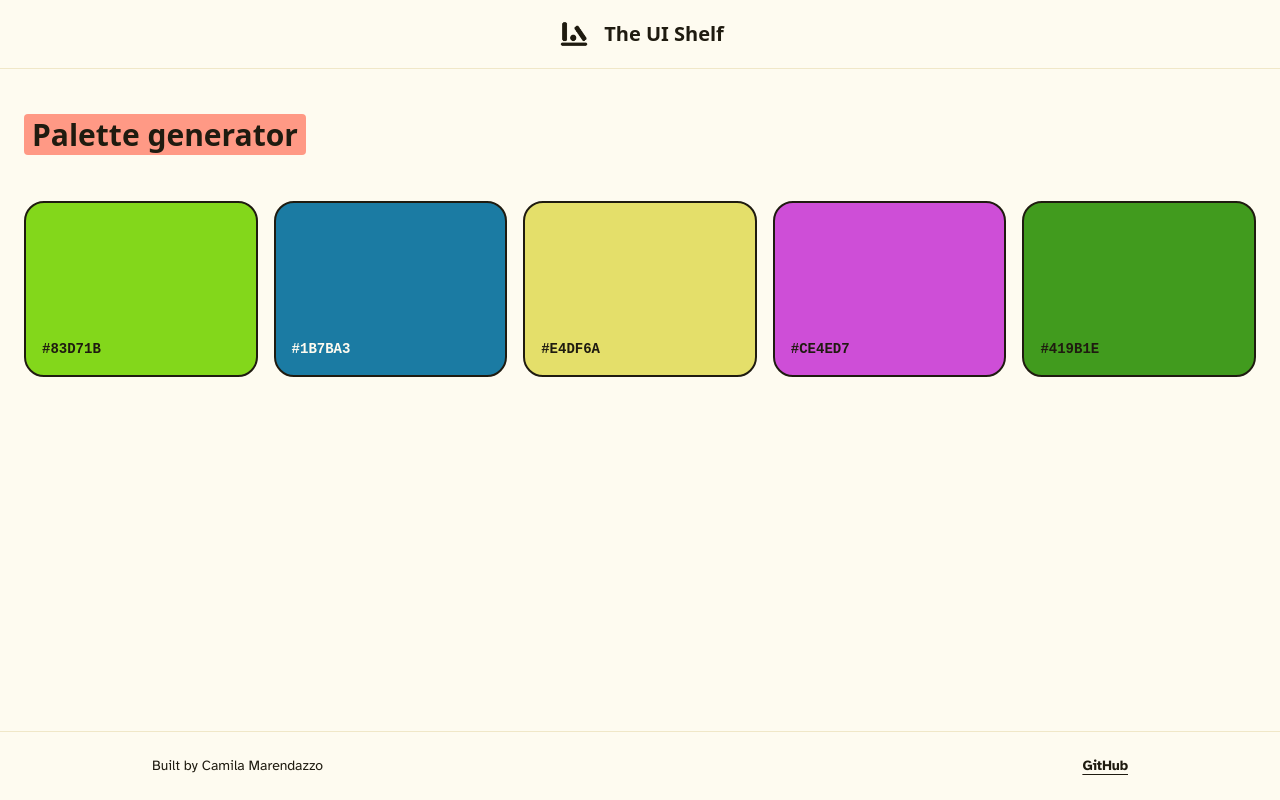
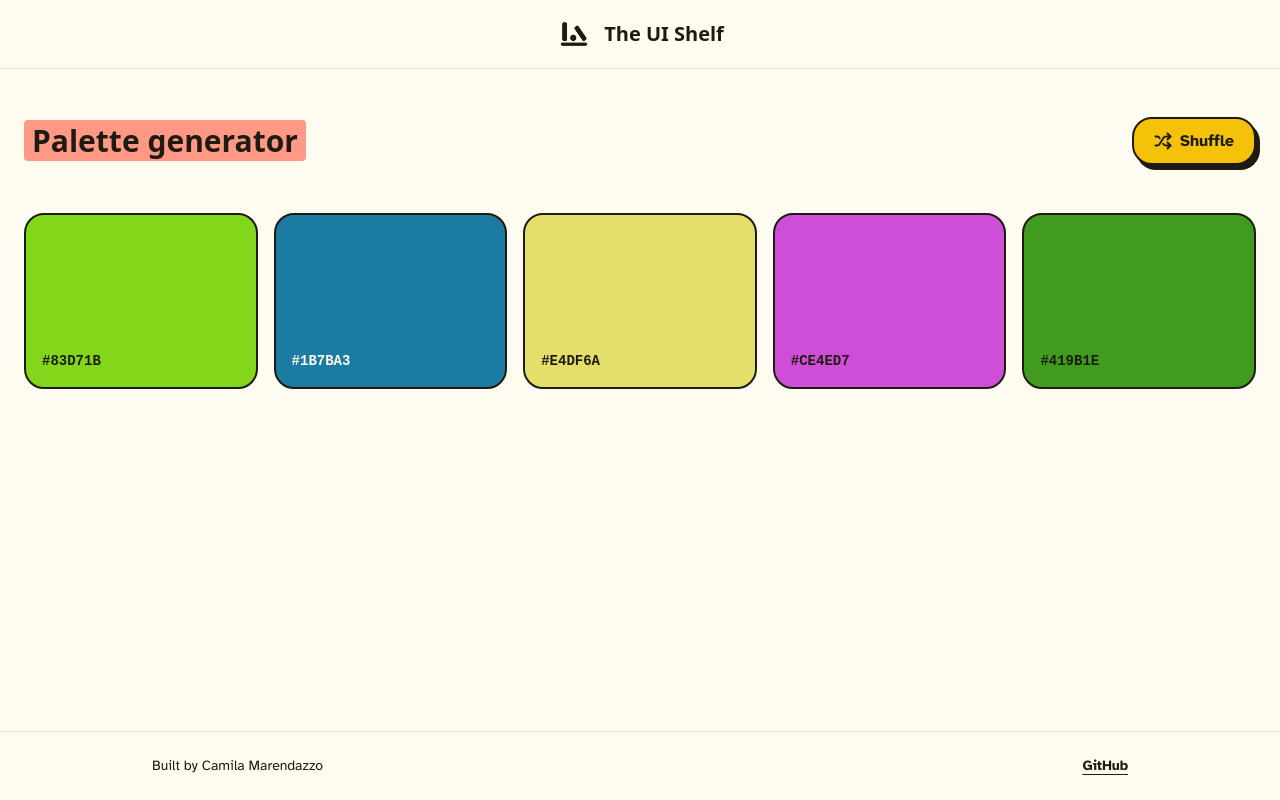
Before and after one commit to camilamarendazzo/ui-shelf, a React (Vite) app: page /palette-generator in a window 1280 px wide. Built offline with nearby package versions, Linux system fonts and the light colour scheme.

Commit message:
feat: randomize the palette

```diff
--- a/src/tools/palette-generator/PaletteGenerator.tsx
+++ b/src/tools/palette-generator/PaletteGenerator.tsx
@@ -1,3 +1,4 @@
+import { Shuffle } from "lucide-react";
 import { tools } from "../../data/tools";
 import Swatch from "./components/Swatch";
 import { usePalette } from "./usePalette";
@@ -5,16 +6,24 @@ import { usePalette } from "./usePalette";
 const accent = tools.find((tool) => tool.name === "Palette generator")?.color;
 
 function PaletteGenerator() {
-  const { palette } = usePalette();
+  const { palette, randomize } = usePalette();
 
   return (
     <section className="space-y-12">
-      <header>
+      <header className="flex flex-wrap items-center justify-between gap-4">
         <h1 className="font-display text-3xl font-bold">
           <span className="rounded-sm px-2" style={{ backgroundColor: accent }}>
             Palette generator
           </span>
         </h1>
+        <button
+          type="button"
+          onClick={randomize}
+          className="inline-flex w-fit items-center gap-2 rounded-card border-2 border-ink bg-brand px-5 py-2.5 font-bold text-ink shadow-pop transition hover:-translate-y-0.5 focus-visible:-translate-y-0.5"
+        >
+          <Shuffle aria-hidden="true" size={18} strokeWidth={2.5} />
+          Shuffle
+        </button>
       </header>
 
       <ul className="grid grid-cols-2 gap-4 sm:grid-cols-3 lg:grid-cols-5">
--- a/src/tools/palette-generator/usePalette.ts
+++ b/src/tools/palette-generator/usePalette.ts
@@ -7,11 +7,18 @@ export interface PaletteSwatch {
   locked: boolean;
 }
 
+function randomSwatches(): PaletteSwatch[] {
+  return Array.from({ length: 5 }, () => ({
+    rgb: randomColor(),
+    locked: false,
+  }));
+}
+
 export function usePalette() {
   // Lazy initializer so the five colors are rolled once on mount
-  const [palette] = useState<PaletteSwatch[]>(() =>
-    Array.from({ length: 5 }, () => ({ rgb: randomColor(), locked: false })),
-  );
+  const [palette, setPalette] = useState<PaletteSwatch[]>(randomSwatches);
 
-  return { palette };
+  const randomize = () => setPalette(randomSwatches());
+
+  return { palette, randomize };
 }
```
Also changed, not shown: 1 other file (tests, documents, lock files or other folders).
